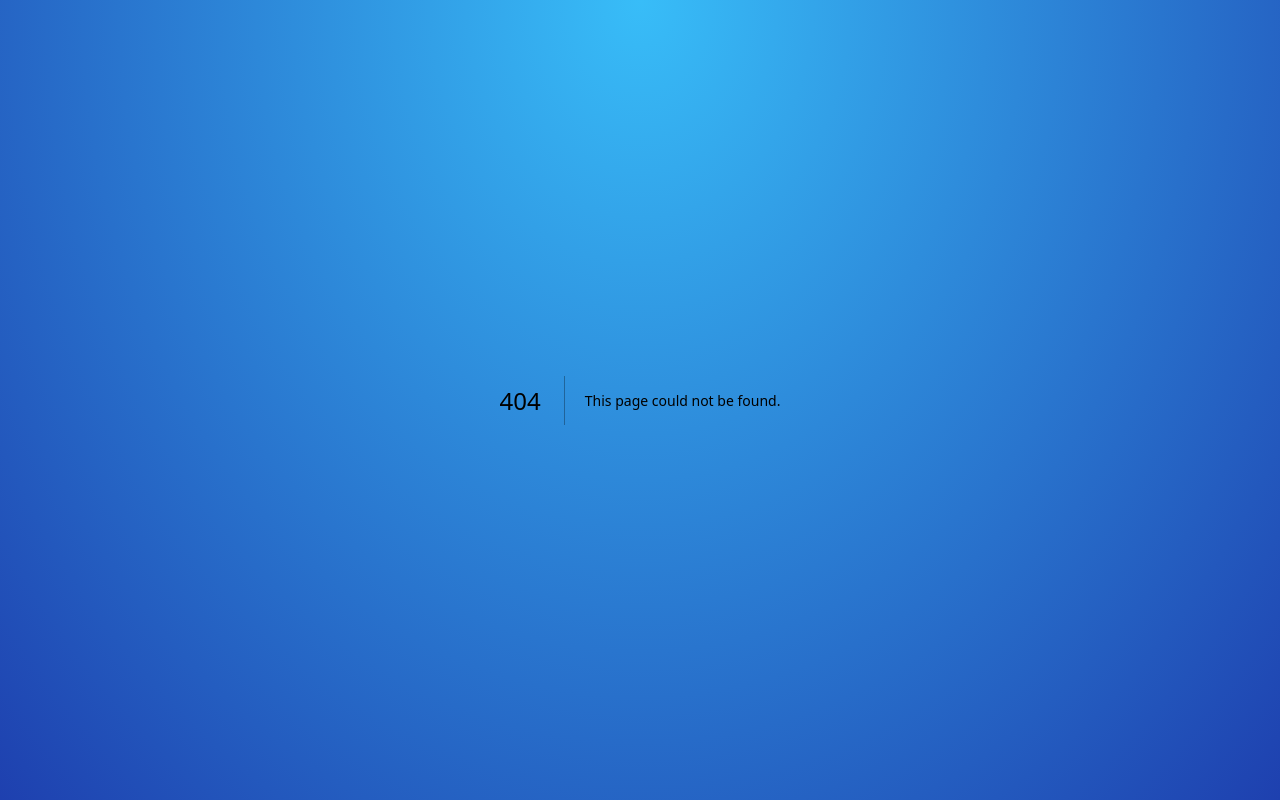
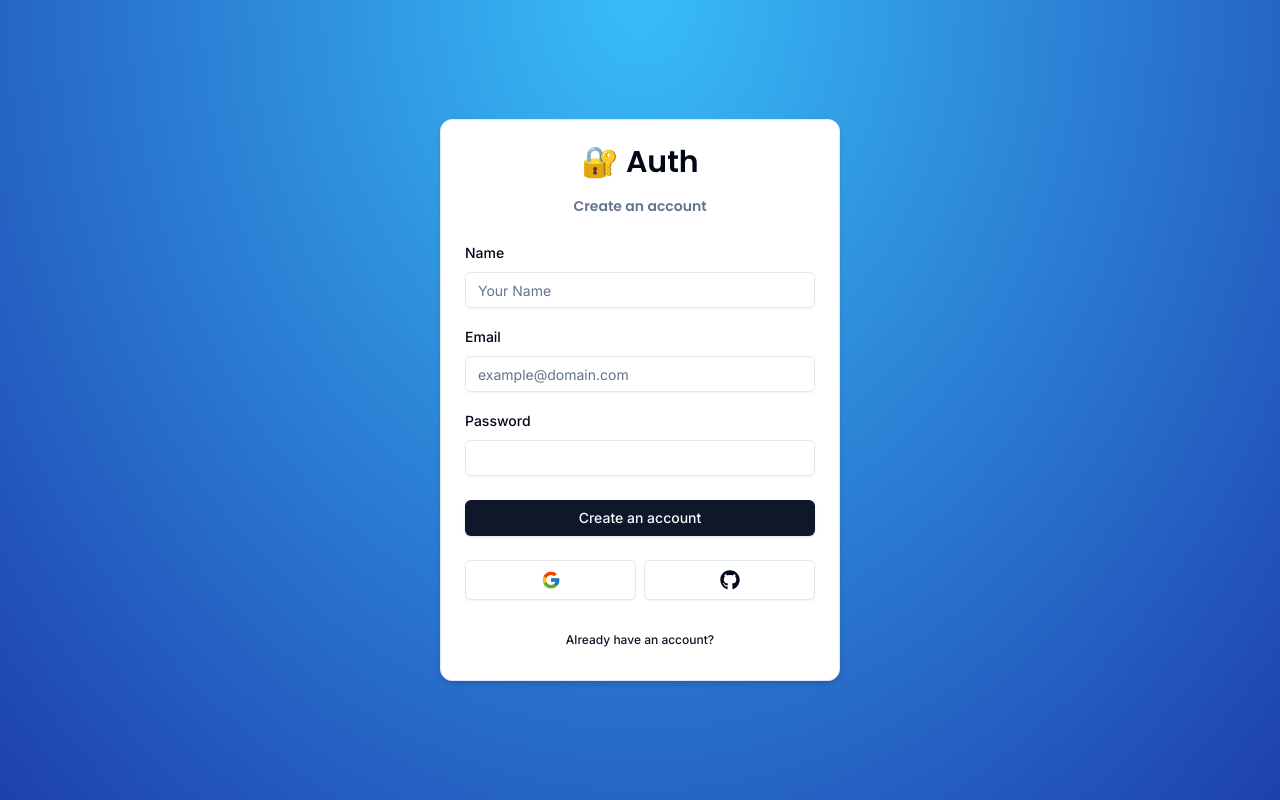
Before and after one commit to nortonglitz/auth-study, a Next.js app: page /auth/register in a window 1280 px wide. Before the commit this address had no page. Built offline with nearby package versions, Linux system fonts and the light colour scheme.

Commit message:
Register form, validation and action working

```diff
--- /dev/null
+++ b/actions/register.ts
@@ -0,0 +1,26 @@
+"use server"
+
+import * as z from "zod"
+
+import { RegisterSchema } from "@/schemas"
+
+interface RegisterReturn {
+    type: "error" | "success"
+    message: string
+}
+
+export const register = async (values: z.infer<typeof RegisterSchema>): Promise<RegisterReturn> => {
+    const validatedFields = await RegisterSchema.safeParseAsync(values)
+
+    if (!validatedFields.success) {
+        return {
+            type: "error",
+            message: "Invalid fields."
+        }
+    }
+
+    return {
+        type: "success",
+        message: "Email sent"
+    }
+}
--- /dev/null
+++ b/app/auth/register/page.tsx
@@ -0,0 +1,9 @@
+import { RegisterForm } from "@/components/auth/register-form"
+
+const RegisterPage = () => {
+    return (
+        <RegisterForm />
+    )
+}
+
+export default RegisterPage
--- /dev/null
+++ b/components/auth/register-form.tsx
@@ -0,0 +1,129 @@
+"use client"
+
+import * as z from "zod"
+import { register } from "@/actions/register"
+import { useTransition, useState } from "react"
+import { useForm } from "react-hook-form"
+import { zodResolver } from "@hookform/resolvers/zod"
+
+import { RegisterSchema } from "@/schemas"
+import { Button } from "../ui/button"
+import { Input } from "../ui/input"
+import {
+    Form,
+    FormControl,
+    FormField,
+    FormItem,
+    FormLabel,
+    FormMessage
+} from "@/components/ui/form"
+
+import { CardWrapper } from "./card-wrapper"
+import { FormFeedback } from "../form-feedback"
+
+export const RegisterForm = () => {
+    const [feedbackType, setFeedbackType] = useState<"success" | "error">("success")
+    const [feedbackMessage, setFeedbackMessage] = useState('')
+
+    const [isPending, startTransition] = useTransition()
+
+    const form = useForm<z.infer<typeof RegisterSchema>>({
+        resolver: zodResolver(RegisterSchema),
+        defaultValues: {
+            email: "",
+            password: "",
+            name: ""
+        }
+    })
+
+    const onSubmit = (values: z.infer<typeof RegisterSchema>) => {
+        startTransition(async () => {
+            const { type, message } = await register(values)
+            setFeedbackMessage(message)
+            setFeedbackType(type)
+        })
+    }
+
+
+    return (
+        <CardWrapper
+            headerLabel="Create an account"
+            backButtonLabel="Already have an account?"
+            backButtonHref="/auth/login"
+            showSocial
+        >
+            <Form {...form}>
+                <form
+                    onSubmit={form.handleSubmit(onSubmit)}
+                    className="space-y-6"
+                >
+                    <div className="space-y-4">
+                        <FormField
+                            control={form.control}
+                            name="name"
+                            render={(({ field }) => (
+                                <FormItem>
+                                    <FormLabel>Name</FormLabel>
+                                    <FormControl>
+                                        <Input
+                                            disabled={isPending}
+                                            {...field}
+                                            placeholder="Your Name"
+                                        />
+                                    </FormControl>
+                                    <FormMessage />
+                                </FormItem>
+                            ))}
+                        />
+                        <FormField
+                            control={form.control}
+                            name="email"
+                            render={(({ field }) => (
+                                <FormItem>
+                                    <FormLabel>Email</FormLabel>
+                                    <FormControl>
+                                        <Input
+                                            disabled={isPending}
+                                            {...field}
+                                            placeholder="example@domain.com"
+                                            type="email"
+                                        />
+                                    </FormControl>
+                                    <FormMessage />
+                                </FormItem>
+                            ))}
+                        />
+                        <FormField
+                            control={form.control}
+                            name="password"
+                            render={(({ field }) => (
+                                <FormItem>
+                                    <FormLabel>Password</FormLabel>
+                                    <FormControl>
+                                        <Input
+                                            disabled={isPending}
+                                            {...field}
+                                            type="password"
+                                        />
+                                    </FormControl>
+                                    <FormMessage />
+                                </FormItem>
+                            ))}
+                        />
+                    </div>
+                    <FormFeedback
+                        type={feedbackType}
+                        message={feedbackMessage}
+                    />
+                    <Button
+                        disabled={isPending}
+                        type="submit"
+                        className="w-full"
+                    >
+                        Create an account
+                    </Button>
+                </form>
+            </Form>
+        </CardWrapper>
+    )
+}
--- a/schemas/index.ts
+++ b/schemas/index.ts
@@ -3,6 +3,16 @@ import * as z from "zod"
 export const LoginSchema = z.object({
     email: z.string().email(),
     password: z.string().min(1, {
-        message: "Password is required"
+        message: "Password is required."
     })
 })
+
+export const RegisterSchema = z.object({
+    email: z.string().email(),
+    password: z.string().min(6, {
+        message: "Minimum 6 characters."
+    }),
+    name: z.string().min(1, {
+        message: "Name is required."
+    })
+})
```
